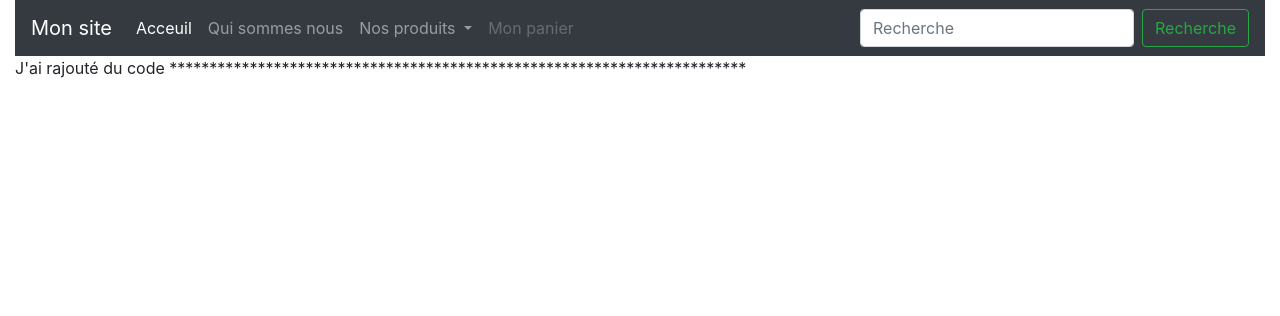
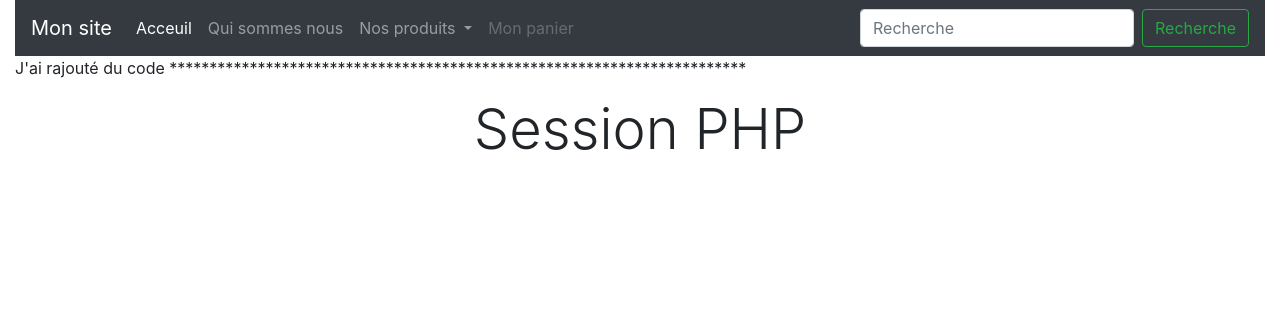
Before and after one commit to Las-las/monsite, a PHP site: page / in a window 1280 px wide. Shown: the top 316 px of the page. Run offline with PHP 8.4, Linux system fonts and the light colour scheme.

Commit message:
modif-titre-2

```diff
--- a/index.php
+++ b/index.php
@@ -59,6 +59,12 @@
                     <p>J'ai rajouté du code ************************************************************************</p>
                 </div>
 
+
+        <div class="row">
+            <h1 class="col display-4 text-center">Session PHP </h1>
+        </div>
+
+
             </div>
         </div>
 
```
Also changed, not shown: 1 other file.
